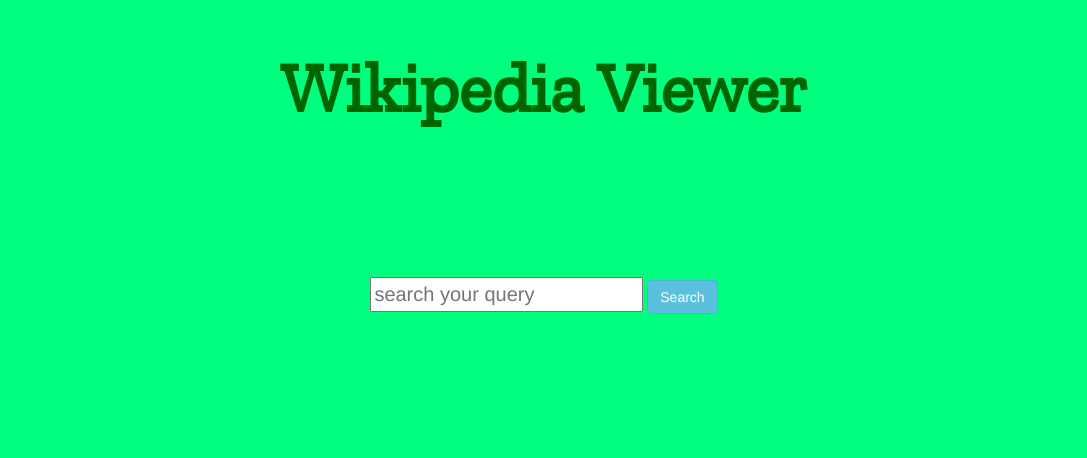
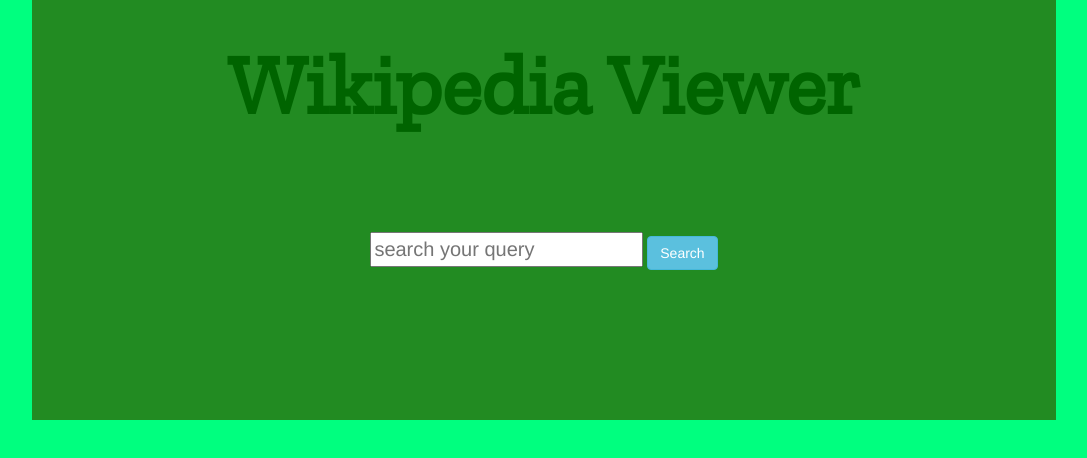
Before and after one commit to sunilsj99/WikipediaViewer, a plain HTML site: page index.html in a window 1280 px wide. Shown: the whole page, without its empty margins (96-1183 px from the left). Drawn offline with nearby package versions, Linux system fonts and the light colour scheme.

Commit message:
Just minor frontend improvements

```diff
--- a/index.html
+++ b/index.html
@@ -3,27 +3,29 @@
 <head>
     <title>Wikipedia Viewer</title>
     <link rel="stylesheet" type="text/css" href="https://maxcdn.bootstrapcdn.com/bootstrap/3.3.7/css/bootstrap.min.css">
-    <script  type="text/javascript" href="https://maxcdn.bootstrapcdn.com/bootstrap/3.3.7/js/bootstrap.min.js"></script>
+    <script type="text/javascript" href="https://maxcdn.bootstrapcdn.com/bootstrap/3.3.7/js/bootstrap.min.js"></script>
     <link href="https://fonts.googleapis.com/css?family=Zilla+Slab" rel="stylesheet">
     <link rel="stylesheet" type="text/css" href="style.css">
     <script src="https://ajax.googleapis.com/ajax/libs/jquery/1.11.1/jquery.min.js"></script>
     <script src="wiki.js" type="text/javascript"></script>
 </head>
 <body>
+<main class="page">
     <h1>Wikipedia Viewer</h1>
-<div class="container">
     <form id="searchForm" class="form-inline text-center">
         <input type="text" id="searchQuery" placeholder="search your query">
         <button class="btn btn-info" id="submit">Search</button>
     </form>
-    <div id="return" class="text-center"><button class="btn btn-primary">return to search</button></div>
+    <div id="return" class="text-center">
+        <button class="btn btn-primary">return to search</button>
+    </div>
     <div id="result"></div>
-</div>
+</main>
 <script>
-    $(document).ready( function() {
+    $(document).ready(function () {
         $('#result').hide();
         $('#return').hide();
-       $('#submit').click( function() {
+        $('#submit').click(function () {
             $('#searchForm').hide();
             $('#return').fadeIn(3000);
             $('#result').fadeIn(3000);
@@ -31,8 +33,8 @@
     });
 </script>
 <script>
-    $(document).ready( function() {
-       $('#return').click( function() {
+    $(document).ready(function () {
+        $('#return').click(function () {
             $('#result').hide();
             $('#searchForm').fadeIn(3000);
             $('#return').hide();
--- a/style.css
+++ b/style.css
@@ -1,38 +1,49 @@
-body{
+body {
     background-color: springgreen;
 }
-#searchForm{
-margin: 100px 0px 100px 0px;
+
+#searchForm {
+    margin: 100px 0;
 }
 
-h1{
-    font-size: 70px;
-    margin: 50px 20px 50px 20px;
+h1 {
+    font-size: 6em;
+    margin-bottom: 50px;
     text-align: center;
     color: darkgreen;
     font-family: 'Zilla Slab', serif;
     font-weight: 700;
 }
-input,button{
+
+input, button {
     font-size: 20px;
 }
 
-#box{
-    background-color: rgba(255,255,255,0.2);
+#box {
+    background-color: rgba(255, 255, 255, 0.2);
     color: green;
     text-align: center;
 }
 
-a{
+a {
     font-size: 30px;
-    margin: 10px 0px 10px 0px;
+    margin: 10px 0;
     color: dodgerblue;
     font-family: 'Zilla Slab', serif;
 }
-a:hover{
+
+a:hover {
     color: deepskyblue;
 }
 
-#return{
-    margin: 10px 0px 20px 0px;
+#return {
+    margin: 10px 0 20px 0;
 }
+
+.page {
+    background: forestgreen;
+    width: 80%;
+    margin: 0 auto;
+    padding-bottom: 50px;
+    padding-top: 20px;
+}
```
Lines whose indentation alone changed are shown as unchanged.
